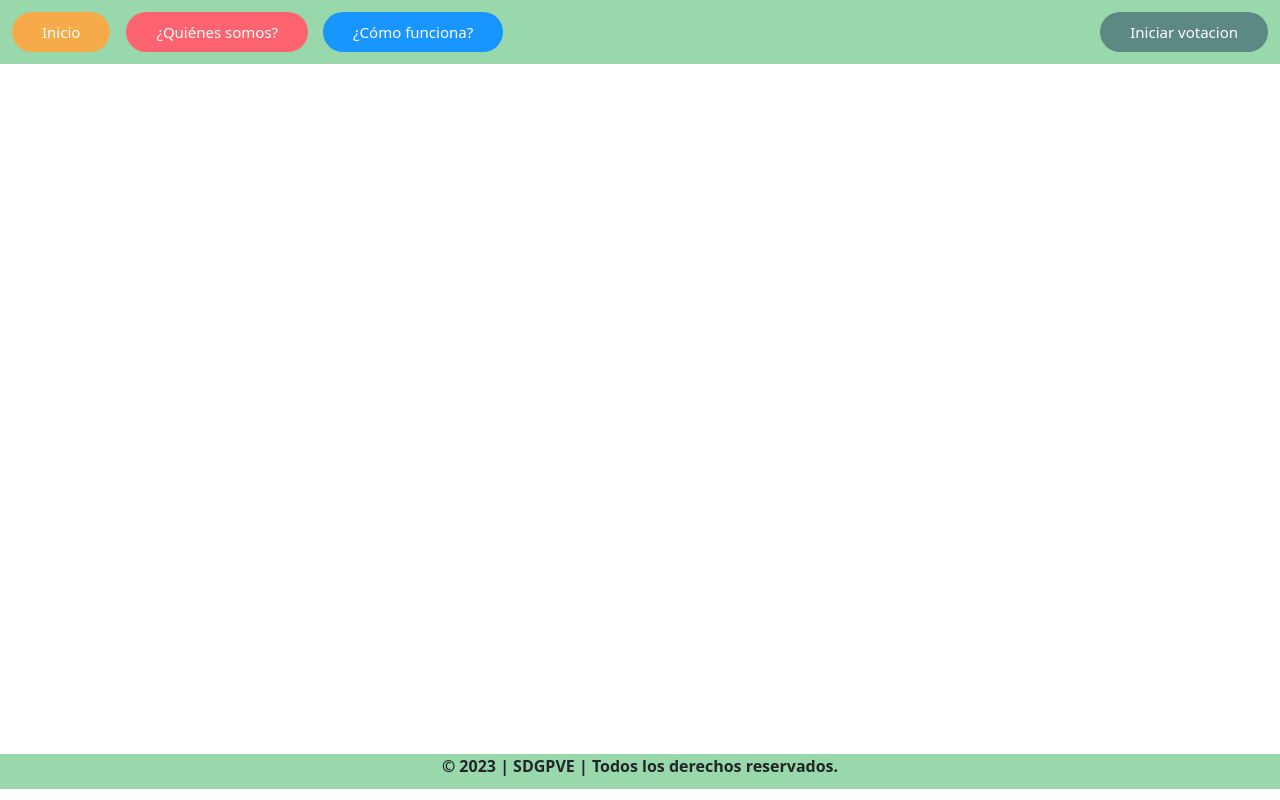
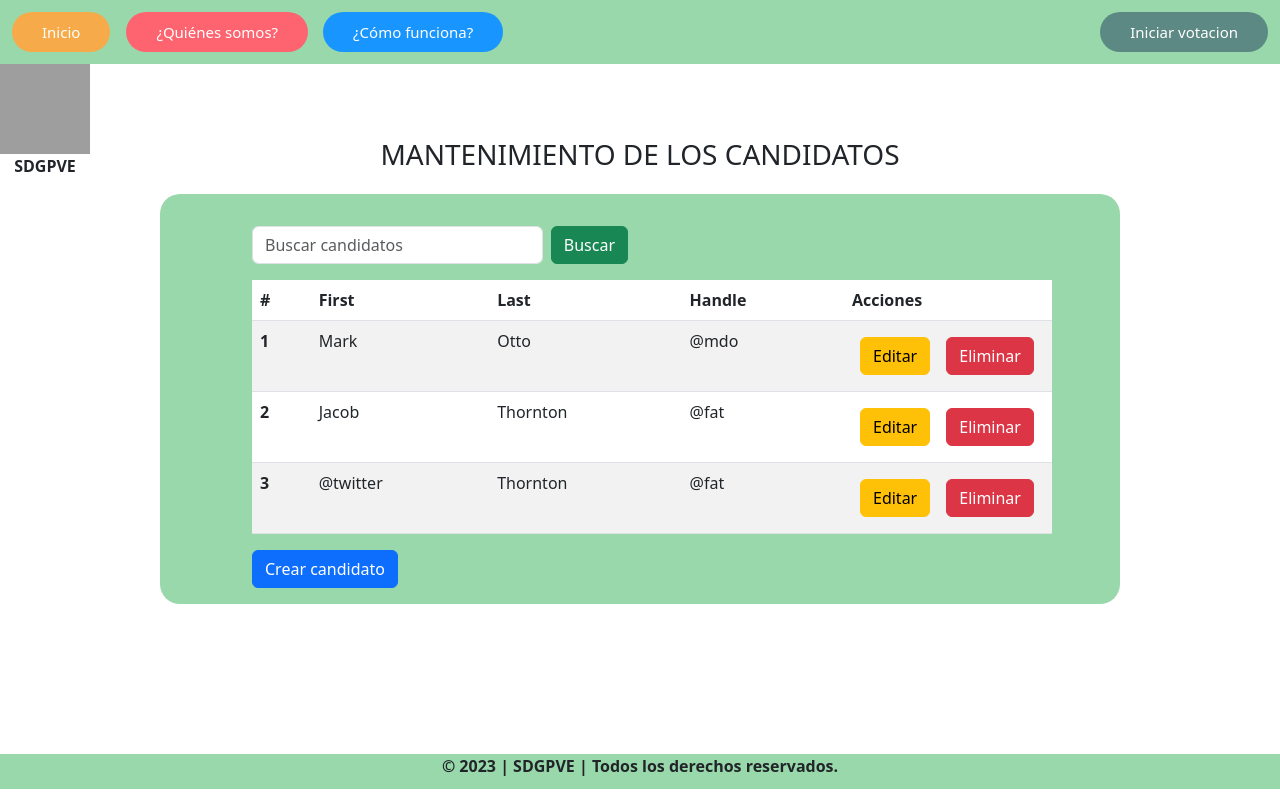
Before and after one commit to Yisus1119/SistemaVotacion, a Vue app in the folder elective-system-frontend/: page /candidates-maintenance in a window 1280 px wide. Built offline with nearby package versions, Linux system fonts and the light colour scheme; grey boxes are pictures that could not be loaded.

Commit message:
[ADD] A new interface was added

```diff
--- a/elective-system-frontend/src/router/index.router.ts
+++ b/elective-system-frontend/src/router/index.router.ts
@@ -6,6 +6,7 @@ import LoginUserPageVue from "../ui/pages/LoginUserPage/LoginUserPage.vue";
 import AdminLogin from "../ui/pages/AdminLogin/AdminLogin.vue";
 import CandidatesSelection from "../ui/pages/CandidatesSelection/CandidatesSelection.vue";
 import UserSelection from "../ui/pages/UserSelection/UserSelection.vue";
+import CandidatesList from "../ui/pages/CandidatesList/CandidatesList.vue";
 
 const routes: RouteRecordRaw[] = [
 	{
@@ -41,6 +42,10 @@ const routes: RouteRecordRaw[] = [
 		path: "/user-selection",
 		name: "user selection",
 		component: UserSelection
+	}, {
+		path: "/candidates-maintenance",
+		name: "Candidates list",
+		component: CandidatesList
 	}
 ];
 
--- /dev/null
+++ b/elective-system-frontend/src/ui/pages/CandidatesList/CandidatesList.vue
@@ -0,0 +1,69 @@
+<script setup lang="ts">
+import Logo from "../../components/Logo/Logo.vue";
+</script>
+
+<template>
+    <div class="div-tio-slide d-flex">
+        <div>
+            <Logo></Logo>
+        </div>
+    </div>
+    <div class="div-top-slide-column">
+        <h3 class="principalTitle">MANTENIMIENTO DE LOS CANDIDATOS</h3>
+    </div>
+
+    <div class="maintenanceContainer">
+        <div class="navBar container-sm">
+            <form class="d-flex" role="search">
+                <input class="form-control me-2" type="search" placeholder="Buscar candidatos" aria-label="Search">
+                <button class="btn btn-success" type="submit">Buscar</button>
+            </form>
+        </div>
+
+        <div class="table container-sm">
+            <table class="table table-striped">
+                <thead>
+                    <tr>
+                        <th scope="col">#</th>
+                        <th scope="col">First</th>
+                        <th scope="col">Last</th>
+                        <th scope="col">Handle</th>
+                        <th scope="col">Acciones</th>
+                    </tr>
+                </thead>
+                <tbody>
+                    <tr>
+                        <th scope="row">1</th>
+                        <td>Mark</td>
+                        <td>Otto</td>
+                        <td>@mdo</td>
+                        <td class="actionsFields"><button class="btnActions btn btn-warning" type="submit">Editar</button>
+                            <button class="btnActions btn btn-danger" type="submit">Eliminar</button>
+                        </td>
+                    </tr>
+                    <tr>
+                        <th scope="row">2</th>
+                        <td>Jacob</td>
+                        <td>Thornton</td>
+                        <td>@fat</td>
+                        <td><button class="btnActions btn btn-warning" type="submit">Editar</button>
+                            <button class="btnActions btn btn-danger" type="submit">Eliminar</button>
+                        </td>
+                    </tr>
+                    <tr>
+                        <th scope="row">3</th>
+                        <td>@twitter</td>
+                        <td>Thornton</td>
+                        <td>@fat</td>
+                        <td><button class="btnActions btn btn-warning" type="submit">Editar</button>
+                            <button class="btnActions btn btn-danger" type="submit">Eliminar</button>
+                        </td>
+                    </tr>
+                </tbody>
+            </table>
+            <button class="btn btn-primary" type="submit">Crear candidato</button>
+        </div>
+    </div>
+</template>
+
+<style scoped src="./style.css"></style>
--- /dev/null
+++ b/elective-system-frontend/src/ui/pages/CandidatesList/style.css
@@ -0,0 +1,31 @@
+.principalTitle {
+    margin: 0 auto;
+    text-align: center;
+    margin-top: -2em;
+}
+
+.maintenanceContainer {
+    background-color: #98D8AA;
+    width: 60em;
+    margin: 0 auto;
+    border-radius: 20px;
+}
+
+.navBar {
+    width: 25em;
+    margin-top: 2em;
+    margin-bottom: 1em;
+    margin-left: 5em;
+}
+
+.table {
+    width: 50em;
+}
+
+.btnActions {
+    margin: 0.5em;
+}
+
+.actionsFields {
+    width: 13em;
+}
```
